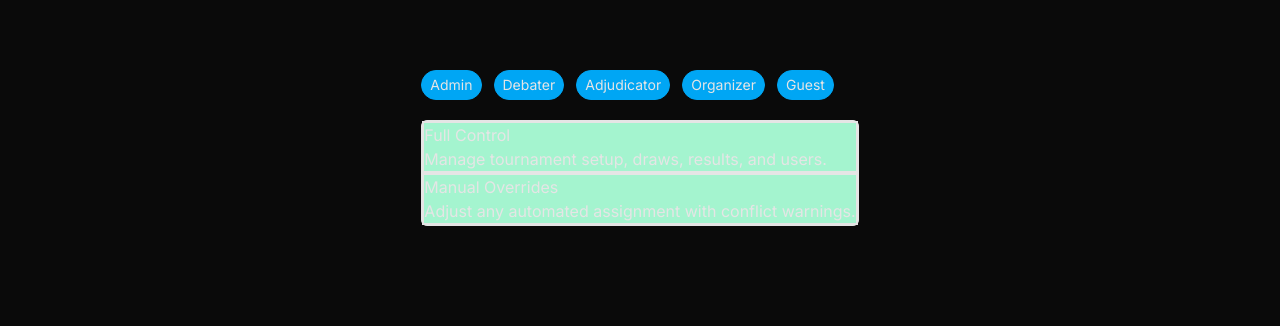
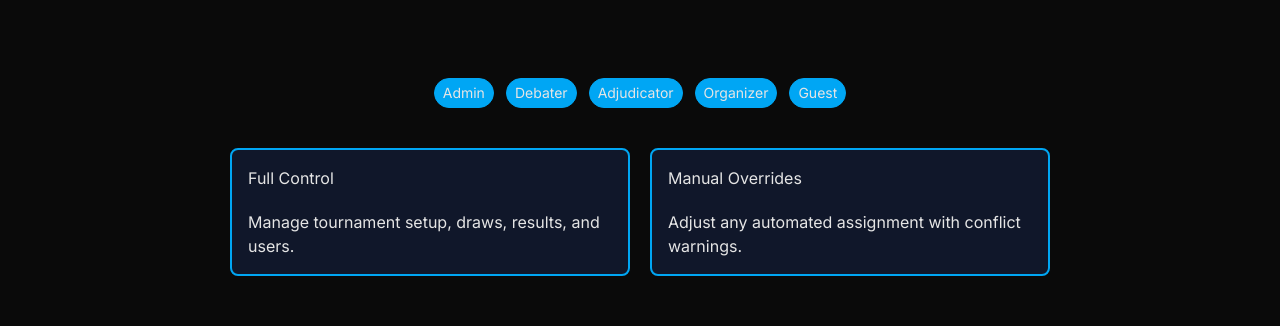
Before and after one commit to Ferdus615/TabMaster, a Next.js app: page / in a window 1280 px wide. Shown: the part 1700-2026 px from the top of the page. Built offline with nearby package versions, Linux system fonts and the light colour scheme.

Commit message:
button V- & S- modified onclick added. activity div styled. card utility updated

```diff
--- a/app/globals.css
+++ b/app/globals.css
@@ -70,6 +70,6 @@ body {
 
 @layer component {
   .card {
-    @apply p-4 border-2 border-sky rounded-lg bg-persian;
+    @apply flex flex-col gap-5 p-4 border-2 border-sky rounded-lg bg-persian;
   }
 }
--- a/components/button/ButtonR.jsx
+++ b/components/button/ButtonR.jsx
@@ -1,6 +1,6 @@
 import React from "react";
 
-const ButtonR = ({ link = "#", id = "", text = "Click Me" }) => {
+const ButtonR = ({ link = "#", id = "", text = "Click Me", onClick }) => {
   return (
     <a
       href={link}
--- a/components/button/ButtonV.jsx
+++ b/components/button/ButtonV.jsx
@@ -1,6 +1,6 @@
 import React from "react";
 
-const ButtonV = ({ link = "#", id = "", text = "Click Me" }) => {
+const ButtonV = ({ link = "#", id = "", text = "Click Me", onClick }) => {
   return (
     <a
       href={link}
--- a/components/button/RButton.jsx
+++ b/components/button/RButton.jsx
@@ -1,14 +1,14 @@
 import React from "react";
 
-function RButton({ link = "#", id = "", text = "Click Me" }) {
+function RButton({ id = "", text = "Click Me", onClick }) {
   return (
-    <a
-      href={link}
+    <button
       id={id}
+      onClick={onClick}
       className="bg-rose-700 px-2 py-1 rounded-full hover:bg-violet-700 text-sm font-light flex justify-center"
     >
       {text}
-    </a>
+    </button>
   );
 }
 
--- a/components/button/SButton.jsx
+++ b/components/button/SButton.jsx
@@ -1,15 +1,14 @@
 import React from "react";
 
-function SButton({ link = "#", id = "", text = "Click Me", onClick }) {
+function SButton({ id = "", text = "Click Me", onClick }) {
   return (
-    <a
-      href={link}
+    <button
       id={id}
       onClick={onClick}
       className="bg-sky px-2 py-1 rounded-full border-1 border-sky hover:bg-persian text-sm font-regular flex justify-center"
     >
       {text}
-    </a>
+    </button>
   );
 }
 
--- a/components/landing_page/Feature.jsx
+++ b/components/landing_page/Feature.jsx
@@ -34,7 +34,7 @@ const Feature = () => {
           },
         ].map((feature, index) => (
           <div key={index} className="card">
-            <h3 className="font-bold mb-4">{feature.title}</h3>
+            <h3 className="font-bold">{feature.title}</h3>
             <p className="font-light">{feature.desc}</p>
           </div>
         ))}
--- a/components/landing_page/Roles.jsx
+++ b/components/landing_page/Roles.jsx
@@ -37,7 +37,7 @@ const Roles = () => {
   };
 
   return (
-    <div className="flex flex-col gap-5 px-3 mb-20 mx-auto max-w-6xl">
+    <div className="flex flex-col gap-10 px-3 mb-20 mx-auto max-w-6xl items-center">
       <div id="btns" className="flex gap-3">
         {Object.keys(roleAct).map((role) => {
           return (
@@ -54,11 +54,14 @@ const Roles = () => {
       {selectedRole ? (
         <div
           id="activity"
-          className="border-1 bg-emerald-200 rounded-md w-full"
+          className="w-6xl flex flex-wrap gap-5 justify-center items-center"
         >
           {Object.entries(roleAct[selectedRole]).map(([key, value]) => {
             return (
-              <div key={key} className="border-2">
+              <div
+                key={key}
+                className="card w-100"
+              >
                 <h2>{key}</h2>
                 <p>{value}</p>
               </div>
```
